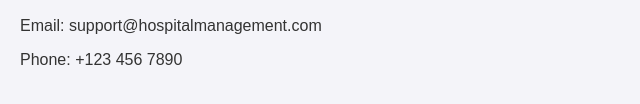
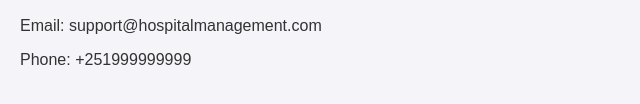
Before and after one commit to Moh-Sad/Hospital-Management-System, a website: page public/index.html in a window 1280 px wide. Shown: the part 318-422 px from the top of the page, 0-640 px from the left. Drawn offline with Linux system fonts and the light colour scheme.

Commit message:
modified:   public/index.html

```diff
--- a/public/index.html
+++ b/public/index.html
@@ -20,7 +20,7 @@
     <section id="contact">
         <h2>Contact Us</h2>
         <p>Email: support@hospitalmanagement.com</p>
-        <p>Phone: +123 456 7890</p>
+        <p>Phone: +251999999999</p>
     </section>
 </body>
 </html>
```
